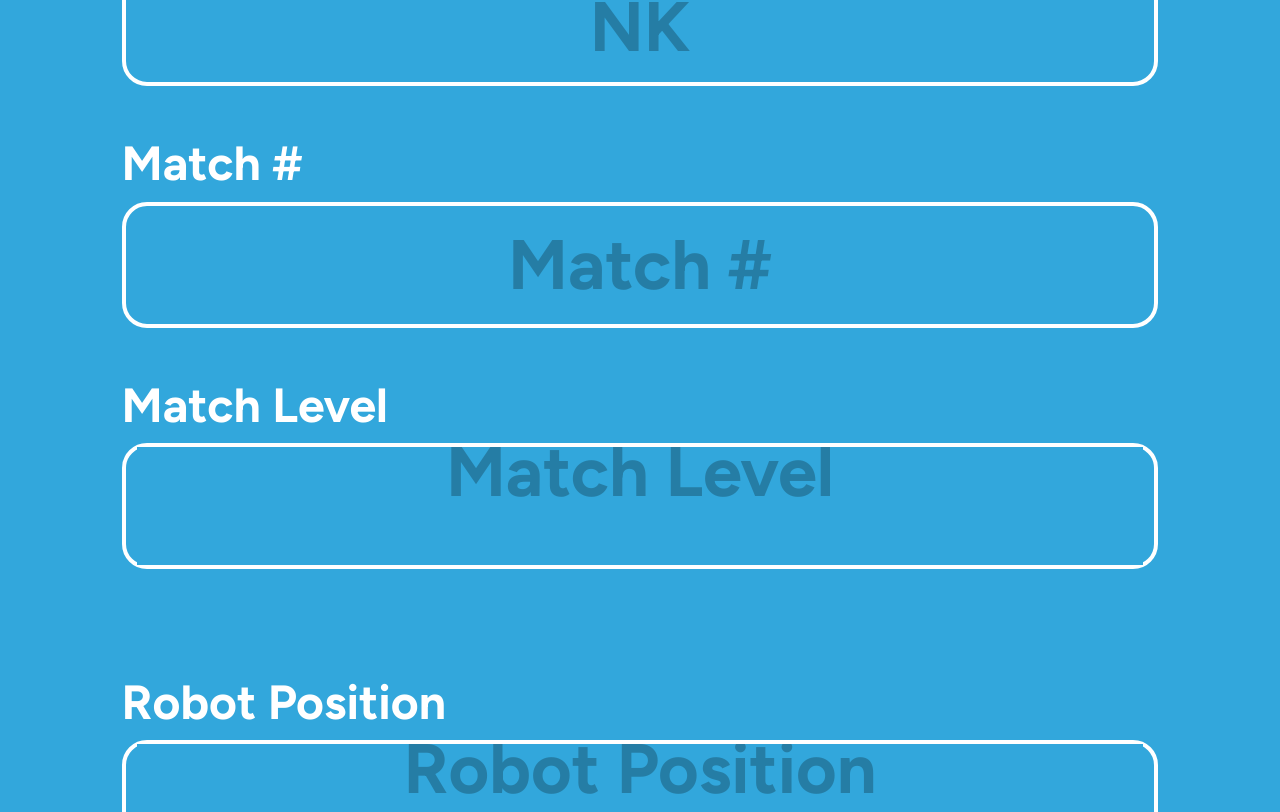
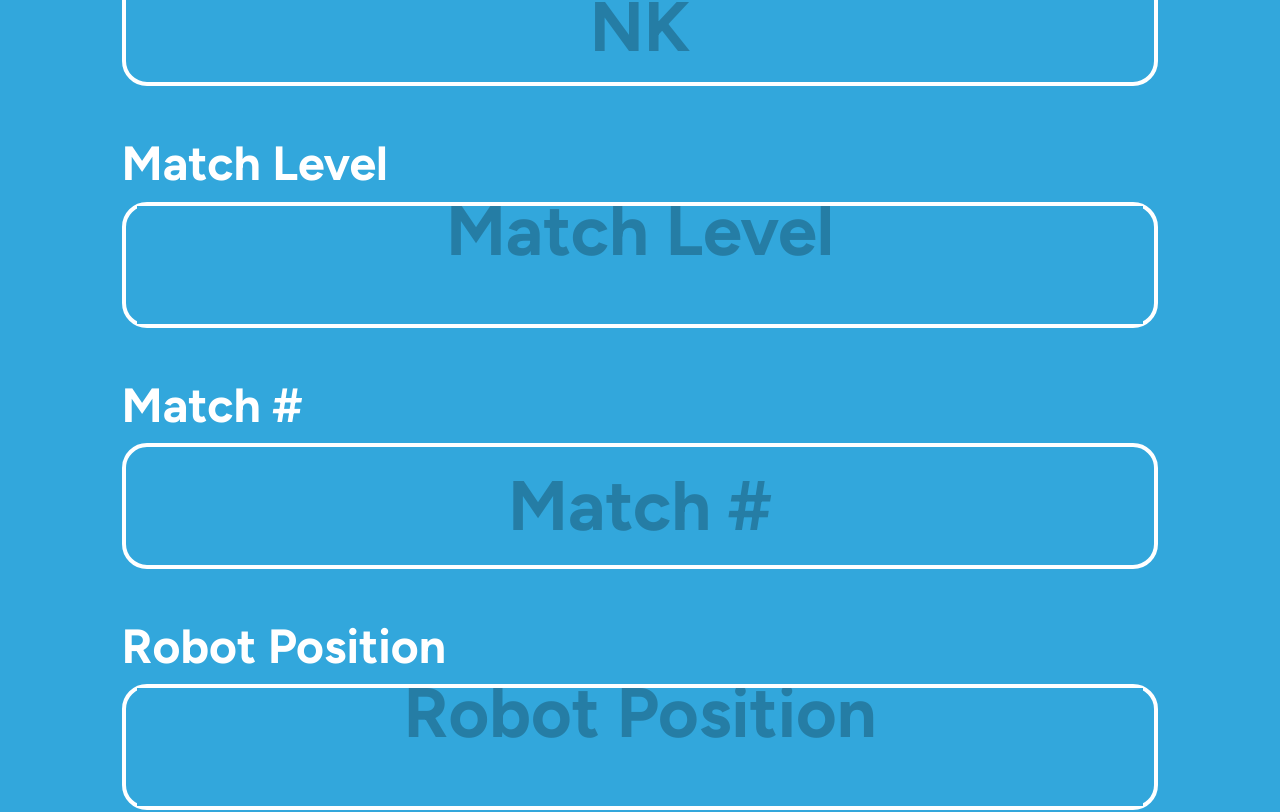
Before and after one commit to PhantomCatz/2024IntegratedScoutingApps, a React (Create React App) app in the folder integrated-scouting-apps/: page /scoutingapp/match in a window 1280 px wide. Shown: the part 814-1626 px from the top of the page. Built offline with nearby package versions, Linux system fonts and the light colour scheme; a web font is replaced by a local one.

Commit message:
Feature - backend sending stuff- lc

```diff
--- a/integrated-scouting-apps/src/routes/match.tsx
+++ b/integrated-scouting-apps/src/routes/match.tsx
@@ -1,8 +1,9 @@
 import '../public/stylesheets/style.css';
 import logo from '../public/images/logo.png';
-import back from '../public/images/back.png';
+import no_image from '../public/images/no_image.png';
 import field_blue from '../public/images/field_blue.png';
 import field_red from '../public/images/field_red.png';
+import plus_white from '../public/images/plus_white.svg'
 import { useRef, useEffect, useState } from 'react';
 import { Tabs, Input, Form, Select, Checkbox, InputNumber, Flex, Button } from 'antd';
 import { ReactSketchCanvas, ReactSketchCanvasRef } from 'react-sketch-canvas';
@@ -12,8 +13,6 @@ import TextArea from 'antd/es/input/TextArea';
 function MatchScout(props: any) {
   const [form] = Form.useForm();
   const [color, setColor] = useState(false);
-  const [isVisible, setIsVisible] = useState(false);
-  const imageURI = useRef<string>();
   const canvasRef = useRef<ReactSketchCanvasRef>(null);
   useEffect(() => document.title = props.title, [props.title]);
   const eventname = process.env.REACT_APP_EVENTNAME;
@@ -23,21 +22,20 @@ function MatchScout(props: any) {
     const body = {
       "matchIdentifier": {
         "initials": event.initials,
-        "robot_position": event.robotpos,
+        "robot": event.robotnum,
         "match_event": eventname,
-        "match_level": event.matchlevel + event.roundnum,
+        "match_level": event.matchlevel,
         "match_number": event.matchnum,
         "team_number": teamNum,
-        "starting_position": event.startingloc,
       },
       "auto": {
         "auto_preload": event.preloaded,
         "auto_preload_scored": event.preloadscored,
         "auto_leave": event.leavespawn,
-        "auto_amps_scored": event.auton_ampscored,
-        "auto_speaker_scored": event.auton_speakerscored,
+        "auto_amps_scored": event.auto_ampscored,
+        "auto_speaker_scored": event.auto_speakerscored,
         "auto_scoring_location": event.auton_scoringloc,
-        "auto_pieces_picked": event.piecespicked,
+        "auto_pieces_picked": event.auton_piecespicked,
         "auto_missed_pieces_amp": event.auton_missedpiecesamp,
         "auto_missed_pieces_speaker": event.auton_missedpiecesspeaker,
         "auto_path": autoPath,
@@ -84,7 +82,7 @@ function MatchScout(props: any) {
         method: "POST",
         body: JSON.stringify(body),
         headers: {
-          "Access-Control-Request-Headers": "*",
+          "Access-Control-Request-Headers": "Content-Type, Origin",
           "Content-Type": "application/json",
           "Origin": "localhost:3000",
           "Database": "MatchScouting"
@@ -95,72 +93,19 @@ function MatchScout(props: any) {
       console.log(err);
     }
   };
-  async function updateTeamNumber() {
-    try {
-      if (isVisible) {
-        const matchID = eventname + "_" + form.getFieldValue('matchlevel') + form.getFieldValue('matchnum') + "m" + form.getFieldValue('roundnum');
-        const response = await fetch('https://www.thebluealliance.com/api/v3/match/' + matchID,
-          {
-            method: "GET",
-            headers: {
-              'X-TBA-Auth-Key': process.env.REACT_APP_TBA_AUTH_KEY as string,
-            }
-          });
-        const data = await response.json();
-        console.log(data);
-        const team_color = form.getFieldValue('robotpos').substring(0, form.getFieldValue('robotpos').indexOf('_'));
-        setColor((team_color === "red" ? true : false));
-        const team_num = form.getFieldValue('robotpos').substring(form.getFieldValue('robotpos').indexOf('_') + 1) - 1;
-        const fullTeam = (data.alliances[team_color].team_keys[team_num] !== null ? data.alliances[team_color].team_keys[team_num] : 0);
-        teamNum = fullTeam.substring(3);
-        console.log(teamNum);
-      }
-      else {
-        const matchID = eventname + "_" + form.getFieldValue('matchlevel') + form.getFieldValue('matchnum');
-        const response = await fetch('https://www.thebluealliance.com/api/v3/match/' + matchID,
-          {
-            method: "GET",
-            headers: {
-              'X-TBA-Auth-Key': process.env.REACT_APP_TBA_AUTH_KEY as string,
-            }
-          });
-        const data = await response.json();
-        console.log(data);
-        const team_color = form.getFieldValue('robotpos').substring(0, form.getFieldValue('robotpos').indexOf('_'));
-        setColor((team_color === "red" ? true : false));
-        const team_num = form.getFieldValue('robotpos').substring(form.getFieldValue('robotpos').indexOf('_') + 1) - 1;
-        const fullTeam = (data.alliances[team_color].team_keys[team_num] !== null ? data.alliances[team_color].team_keys[team_num] : 0);
-        teamNum = fullTeam.substring(3);
-        console.log(teamNum);
-      }
-    }
-    catch (err) {
-      console.log(err);
-    }
-  }
-  async function calculateMatchLevel() {
-    const matchlevel = form.getFieldValue('matchlevel');
-    if (matchlevel !== "qm") {
-      setIsVisible(true);
-    }
-    else {
-      setIsVisible(false);
-    }
-  }
   function preMatch() {
     type FieldType = {
-      initials: string,
-      matchlevel: string,
-      matchnum: number,
-      robotpos: string,
-      startingloc: string,
-      preloaded: boolean,
-      roundnum: number,
+      initials?: string;
+      matchlevel?: string;
+      matchnum?: number;
+      robotpos?: string;
+      startingloc?: string;
+      preloaded?: boolean;
     };
     const rounds = [
-      { label: "Qualifications", value: "qm" },
-      { label: "Semifinals", value: "sf"},
-      { label: "Finals", value: "f1" },
+      { label: "Qualifications", value: "qual" },
+      { label: "Elimination", value: "elim" },
+      { label: "Finals", value: "final" },
     ];
     const robotpos = [
       { label: "R1", value: "red_1" },
@@ -179,46 +124,42 @@ function MatchScout(props: any) {
       <div>
         <h2>Scouter Initials</h2>
         <Form.Item<FieldType> name="initials" rules={[{ required: true, message: 'Please input your initials!' }]}>
-          <Input placeholder='NK' maxLength={2} className="input"/>
+          <Input placeholder='NK' maxLength={2} className="input" />
+        </Form.Item>
+        <h2>Match Level</h2>
+        <Form.Item<FieldType> name="matchlevel" rules={[{ required: true, message: 'Please input the match level!' }]}>
+          <Select placeholder='Match Level' options={rounds} className="input" />
         </Form.Item>
         <h2>Match #</h2>
         <Form.Item<FieldType> name="matchnum" rules={[{ required: true, message: 'Please input the match number!' }]}>
-          <InputNumber controls placeholder='Match #' min={1} onChange={updateTeamNumber} className="input"/>
-        </Form.Item>
-        <h2>Match Level</h2>
-        <Form.Item<FieldType> name="matchlevel" rules={[{ required: true, message: 'Please input the match level!' }]}>
-          <Select placeholder='Match Level' options={rounds} onChange={()=> {calculateMatchLevel(); updateTeamNumber();}} className="input"/>
-        </Form.Item>
-        <h2 style={{ display: isVisible ? 'inherit' : 'none' }}>Round #</h2>
-        <Form.Item<FieldType> name="roundnum" rules={[{ required: isVisible ? true : false, message: 'Please input the round number!' }]}>
-          <InputNumber controls placeholder='Round #' min={1} onChange={updateTeamNumber} style={{ display: isVisible ? 'inherit' : 'none' }} className="input"/>
+          <InputNumber controls placeholder='Match #' min={1} className="input" />
         </Form.Item>
         <h2>Robot Position</h2>
         <Form.Item<FieldType> name="robotpos" rules={[{ required: true, message: 'Please input the robot position!' }]}>
-          <Select placeholder='Robot Position' options={robotpos} onChange={updateTeamNumber} className="input"/>
+          <Select placeholder='Robot Position' options={robotpos} className="input" />
         </Form.Item>
         <h2>Starting Location</h2>
         <Form.Item<FieldType> name="startingloc" rules={[{ required: true, message: 'Please input the starting location!' }]}>
-          <Select placeholder='Starting Location' options={startingloc} className="input"/>
+          <Select placeholder='Starting Location' options={startingloc} className="input" />
         </Form.Item>
         <h2>Preloaded</h2>
         <Form.Item<FieldType> name="preloaded">
-          <Checkbox className='input_checkbox'/>
+          <Checkbox className='input_checkbox' />
         </Form.Item>
       </div>
     );
   }
   function AutonMatch() { //needs to be capitalized to have the dynamic field work
     type FieldType = {
-      auton_speakerscored: number,
-      auton_ampscored: number,
-      auton_missedpiecesamp: number,
-      auton_missedpiecesspeaker: number,
-      leavespawn: boolean,
-      auton_scoringloc: string,
-      preloadscored: boolean,
-      piecespicked: string,
-      auton_comments: string,
+      auton_speakerscored?: number;
+      auton_ampscored?: number;
+      auton_missedpiecesamp?: number;
+      auton_missedpiecesspeaker?: number;
+      leavespawn?: boolean;
+      auton_scoringloc?: string;
+      preloadscored?: boolean;
+      piecespicked?: string;
+      auton_comments?: string;
     };
     const scoringloc = [
       { label: "Amp", value: "amp" },
@@ -238,39 +179,39 @@ function MatchScout(props: any) {
       <div>
         <h2>Speaker Scored</h2>
         <Form.Item<FieldType> name="auton_speakerscored" rules={[{ required: true }]}>
-          <InputNumber controls placeholder='0' min={0} className="input"/>
+          <InputNumber controls placeholder='0' min={0} className="input" />
         </Form.Item>
         <h2>Amp Scored</h2>
         <Form.Item<FieldType> name="auton_ampscored" rules={[{ required: true }]}>
-          <InputNumber controls placeholder='0' min={0} className="input"/>
+          <InputNumber controls placeholder='0' min={0} className="input" />
         </Form.Item>
         <h2>Missed Amp Pieces</h2>
         <Form.Item<FieldType> name="auton_missedpiecesamp" rules={[{ required: true }]}>
-          <InputNumber controls placeholder='0' min={0} className="input"/>
+          <InputNumber controls placeholder='0' min={0} className="input" />
         </Form.Item>
         <h2>Missed Speaker Pieces</h2>
         <Form.Item<FieldType> name="auton_missedpiecesspeaker" rules={[{ required: true }]}>
-          <InputNumber controls placeholder='0' min={0} className="input"/>
+          <InputNumber controls placeholder='0' min={0} className="input" />
         </Form.Item>
         <h2>Leave Spawn</h2>
         <Form.Item<FieldType> name="leavespawn">
-          <Checkbox className='input_checkbox'/>
+          <Checkbox className='input_checkbox' />
         </Form.Item>
         <h2>Scoring Location</h2>
         <Form.Item<FieldType> name="auton_scoringloc" rules={[{ required: true }]}>
-          <Select placeholder='Starting Location' options={scoringloc} className='input'/>
+          <Select placeholder='Starting Location' options={scoringloc} className='input' />
         </Form.Item>
         <h2>Preload Scored</h2>
         <Form.Item<FieldType> name="preloadscored">
-          <Checkbox className='input_checkbox'/>
+          <Checkbox className='input_checkbox' />
         </Form.Item>
         <h2>Pieces Picked</h2>
         <Form.Item<FieldType> name="piecespicked" rules={[{ required: true }]}>
-          <Select placeholder='Pieces Picked' mode='multiple' options={piecespicked} className='input'/>
+          <Select placeholder='Pieces Picked' mode='multiple' options={piecespicked} className='input' />
         </Form.Item>
         <h2>Comments</h2>
         <Form.Item<FieldType> name="auton_comments" rules={[{ required: true }]}>
-          <TextArea placeholder='Comments' style={{verticalAlign: 'center'}} className='input'/>
+          <TextArea placeholder='Comments' style={{ verticalAlign: 'center' }} className='input' />
         </Form.Item>
         <div style={{ alignContent: 'center' }}>
           <ReactSketchCanvas
@@ -279,12 +220,12 @@ function MatchScout(props: any) {
             height='50rem'
             strokeWidth={8}
             strokeColor='#32a7dc'
-            backgroundImage={color ? field_red : field_blue}
+            backgroundImage={color ? field_blue : field_red}
             preserveBackgroundImageAspectRatio='xMidyMid meet'
             exportWithBackgroundImage={true}
-            style={{paddingBottom: '5%'}}
+            style={{ paddingBottom: '5%' }}
           />
-          <Flex justify='in-between' style={{paddingBottom: '10%'}}>
+          <Flex justify='in-between' style={{ paddingBottom: '10%' }}>
             <Button onClick={() => canvasRef.current?.undo()} className='pathbutton'>Undo</Button>
             <Button onClick={() => canvasRef.current?.redo()} className='pathbutton'>Redo</Button>
             <Button onClick={() => canvasRef.current?.clearCanvas()} className='pathbutton'>Clear</Button>
@@ -295,18 +236,19 @@ function MatchScout(props: any) {
   }
   function teleopMatch() {
     type FieldType = {
-      tele_speakerscored: number,
-      tele_ampscored: number,
-      timesamplified: number,
-      groundintake: boolean,
-      sourceintake: boolean,
-      tele_scoringloc: string,
-      amplifyscored: boolean,
-      cooppressed: boolean,
-      cooppressed1st: boolean,
-      traversedstage: boolean,
-      tele_missedpiecesamp: number,
-      tele_missedpiecesspeaker: number,
+      tele_speakerscored?: number,
+      tele_ampscored?: number,
+      timesamplified?: number,
+      groundintake?: boolean,
+      sourceintake?: boolean,
+      tele_scoringloc?: string,
+      amplifyscored?: boolean,
+      cooppressed?: boolean,
+      cooppressed1st?: boolean,
+      traversedstage?: boolean,
+      tele_piecespicked?: string,
+      tele_missedpiecesamp?: number,
+      tele_missedpiecesspeaker?: number,
     };
     const scoringloc = [
       { label: "Amp", value: "amp" },
@@ -314,158 +256,170 @@ function MatchScout(props: any) {
       { label: "Both", value: 'both' },
       { label: "None", value: 'none' },
     ];
+    const piecespicked = [
+      { label: "W1", value: "wing1" },
+      { label: "W2", value: "wing2" },
+      { label: "W3", value: 'wing3' },
+      { label: "C1", value: "center1" },
+      { label: "C2", value: "center2" },
+      { label: "C3", value: 'center3' },
+    ];
     return (
       <div>
         <h2>Speaker Scored</h2>
         <Form.Item<FieldType> name="tele_speakerscored" rules={[{ required: true }]}>
-          <InputNumber controls min={0} value={0} className="input"/>
+          <InputNumber controls min={0} value={0} className="input" />
         </Form.Item>
         <h2>Amp Scored</h2>
         <Form.Item<FieldType> name="tele_ampscored" rules={[{ required: true }]}>
-          <InputNumber controls min={0} value={0} className="input"/>
+          <InputNumber controls min={0} value={0} className="input" />
         </Form.Item>
         <h2>Times Amplified</h2>
         <Form.Item<FieldType> name="timesamplified" rules={[{ required: true }]}>
-          <InputNumber controls min={0} value={0} className="input"/>
+          <InputNumber controls min={0} value={0} className="input" />
         </Form.Item>
         <h2>Ground Intake</h2>
         <Form.Item<FieldType> name="groundintake">
-          <Checkbox className='input_checkbox'/>
+          <Checkbox className='input_checkbox' />
         </Form.Item>
         <h2>Source Intake</h2>
         <Form.Item<FieldType> name="sourceintake">
-          <Checkbox className='input_checkbox'/>
+          <Checkbox className='input_checkbox' />
         </Form.Item>
         <h2>Scoring Location</h2>
         <Form.Item<FieldType> name="tele_scoringloc" rules={[{ required: true }]}>
-          <Select placeholder='Scoring Location' options={scoringloc} className="input"/>
+          <Select placeholder='Scoring Location' options={scoringloc} className="input" />
         </Form.Item>
         <h2>Amplified Score</h2>
         <Form.Item<FieldType> name="amplifyscored" rules={[{ required: true }]}>
-          <InputNumber controls min={0} value={0} className="input"/>
+          <InputNumber controls min={0} value={0} className="input" />
         </Form.Item>
         <h2>Coopertition Pressed</h2>
         <Form.Item<FieldType> name="cooppressed">
-          <Checkbox className='input_checkbox'/>
+          <Checkbox className='input_checkbox' />
         </Form.Item>
         <h2>Cooperated First</h2>
         <Form.Item<FieldType> name="cooppressed1st">
-          <Checkbox className='input_checkbox'/>
+          <Checkbox className='input_checkbox' />
         </Form.Item>
         <h2>Traversed Stage</h2>
         <Form.Item<FieldType> name="traversedstage">
-          <Checkbox className='input_checkbox'/>
+          <Checkbox className='input_checkbox' />
+        </Form.Item>
+        <h2>Pieces Picked</h2>
+        <Form.Item<FieldType> name="tele_piecespicked" rules={[{ required: true }]}>
+          <Select placeholder='Pieces Picked' mode='multiple' options={piecespicked} className="input" />
         </Form.Item>
         <h2>Missed Amp Pieces</h2>
         <Form.Item<FieldType> name="tele_missedpiecesamp" rules={[{ required: true }]}>
-          <InputNumber controls placeholder='0' min={0} className="input"/>
+          <InputNumber controls placeholder='0' min={0} className="input" />
         </Form.Item>
         <h2>Missed Speaker Pieces</h2>
         <Form.Item<FieldType> name="tele_missedpiecesspeaker" rules={[{ required: true }]}>
-          <InputNumber controls placeholder='0' min={0} className="input"/>
+          <InputNumber controls placeholder='0' min={0} className="input" />
         </Form.Item>
       </div>
     );
   }
   function endMatch() {
     type FieldType = {
-      climbed: boolean,
-      timeleft: number,
-      harmony: boolean,
-      spotlit: boolean,
-      climbingaffected: boolean,
-      parked: boolean,
-      trapscored: boolean,
+      climbed?: boolean;
+      timeleft?: number;
+      harmony?: boolean;
+      spotlit?: boolean;
+      climbingaffected?: boolean;
+      parked?: boolean;
+      trapscored?: boolean;
     };
     return (
       <div className='matchbody'>
         <h2>Climbed</h2>
         <Form.Item<FieldType> name="climbed">
-          <Checkbox className='input_checkbox'/>
+          <Checkbox className='input_checkbox' />
         </Form.Item>
         <h2>Time Left</h2>
         <Form.Item<FieldType> name="timeleft" rules={[{ required: true }]}>
-          <InputNumber controls min={0} value={0} className="input"/>
+          <InputNumber controls min={0} value={0} className="input" />
         </Form.Item>
         <h2>Harmony</h2>
         <Form.Item<FieldType> name="harmony">
-          <Checkbox className='input_checkbox'/>
+          <Checkbox className='input_checkbox' />
         </Form.Item>
         <h2>Spotlit</h2>
         <Form.Item<FieldType> name="spotlit">
-          <Checkbox className='input_checkbox'/>
+          <Checkbox className='input_checkbox' />
         </Form.Item>
         <h2>Climbing Affected</h2>
         <Form.Item<FieldType> name="climbingaffected">
-          <Checkbox className='input_checkbox'/>
+          <Checkbox className='input_checkbox' />
         </Form.Item>
         <h2>Parked</h2>
         <Form.Item<FieldType> name="parked">
-          <Checkbox className='input_checkbox'/>
+          <Checkbox className='input_checkbox' />
         </Form.Item>
         <h2>Trap Scored</h2>
         <Form.Item<FieldType> name="trapscored">
-          <Checkbox className='input_checkbox'/>
+          <Checkbox className='input_checkbox' />
         </Form.Item>
       </div>
     );
   }
   function overall() {
     type FieldType = {
-      robotdied: boolean;
-      pushing: number;
-      defended: boolean;
-      hoarded: boolean;
-      wasdefended: boolean;
-      numpenalties: number;
-      penaltiesincurred: string;
-      comments: string;
-      driverskill: number,
-      counterdefense: number,
+      robotdied?: boolean;
+      pushing?: number;
+      defended?: boolean;
+      hoarded?: boolean;
+      wasdefended?: boolean;
+      numpenalties?: number;
+      penaltiesincurred?: string;
+      comments?: string;
+      driverskill?: number,
+      counterdefense?: number,
     };
     return (
       <div className='matchbody'>
         <h2>Robot Died</h2>
         <Form.Item<FieldType> name="robotdied">
-          <Checkbox className='input_checkbox'/>
+          <Checkbox className='input_checkbox' />
         </Form.Item>
-        <h2>Pushing (0-4)</h2>
+        <h2>Pushing</h2>
         <Form.Item<FieldType> name="pushing" rules={[{ required: true }]}>
-          <InputNumber controls min={0} max={4} value={0} className="input"/>
+          <InputNumber controls min={0} max={4} value={0} className="input" />
         </Form.Item>
-        <h2>Counterdefense (0-4)</h2>
+        <h2>Counterdefense</h2>
         <Form.Item<FieldType> name="counterdefense" rules={[{ required: true }]}>
-          <InputNumber controls min={0} max={4} value={0} className="input"/>
+          <InputNumber controls min={0} max={4} value={0} className="input" />
         </Form.Item>
-        <h2>Driver Skill (0-4)</h2>
+        <h2>Driver Skill</h2>
         <Form.Item<FieldType> name="driverskill" rules={[{ required: true }]}>
-          <InputNumber controls min={0} max={4} value={0} className="input"/>
+          <InputNumber controls min={0} max={4} value={0} className="input" />
         </Form.Item>
         <h2>Defended</h2>
         <Form.Item<FieldType> name="defended">
-          <Checkbox className='input_checkbox'/>
+          <Checkbox className='input_checkbox' />
         </Form.Item>
         <h2>Hoarded</h2>
         <Form.Item<FieldType> name="hoarded">
-          <Checkbox className='input_checkbox'/>
+          <Checkbox className='input_checkbox' />
         </Form.Item>
         <h2>Was Defended</h2>
         <Form.Item<FieldType> name="wasdefended">
-          <Checkbox className='input_checkbox'/>
+          <Checkbox className='input_checkbox' />
         </Form.Item>
         <h2>Num Penalties</h2>
         <Form.Item<FieldType> name="numpenalties" rules={[{ required: true }]}>
-          <InputNumber controls min={0} value={0} className="input"/>
+          <InputNumber controls min={0} value={0} className="input" />
         </Form.Item>
         <h2>Penalties Incurred</h2>
         <Form.Item<FieldType> name="penaltiesincurred" rules={[{ required: true }]}>
-          <TextArea placeholder='Penalties Incurred' style={{verticalAlign: 'center'}} className='input'/>
+          <TextArea placeholder='Penalties Incurred' style={{ verticalAlign: 'center' }} className='input' />
         </Form.Item>
         <h2>Comments</h2>
         <Form.Item<FieldType> name="comments" rules={[{ required: true }]}>
-          <TextArea placeholder='Comments' style={{verticalAlign: 'center'}} className='input'/>
+          <TextArea placeholder='Comments' style={{ verticalAlign: 'center' }} className='input' />
         </Form.Item>
-        <Input type="submit" value="Submit" className='input'/>
+        <Input type="submit" value="Submit" className='input' />
       </div>
     )
   }
@@ -500,48 +454,30 @@ function MatchScout(props: any) {
     <body>
       <div className='banner'>
         <header>
-          <a href='/scoutingapp'>
-            <img src={back} style={{height: 64 + 'px', paddingTop: '5%'}} alt=''/>
-          </a>
+          <img src={no_image} style={{ height: 64 + 'px', paddingTop: '5%' }} alt=''></img>
           <table>
             <td>
-              <img src={logo} style={{ height: 256 + 'px' }} alt=''/>
+              <a href="/scoutingapp">
+                <img src={logo} style={{ height: 256 + 'px' }} alt='' ></img>
+              </a>
             </td>
             <td>
-              <h1 style={{display: 'inline-block', textAlign: 'center'}}>Match Scout</h1>
+              <h1 style={{ display: 'inline-block', textAlign: 'center' }}>Match Scout</h1>
             </td>
           </table>
         </header>
       </div>
       <Form
         form={form}
-        initialValues={{
-          auton_speakerscored: false,
-          auton_ampscored: false,
-          leavespawn: false,
-          preloadscored: false,
-
-          groundintake: false,
-          sourceintake: false,
-          amplifyscored: false,
-          cooppressed: false,
-          cooppressed1st: false,
-          traversedstage: false,
-
-          climbed: false,
-          harmony: false,
-          spotlit: false,
-          climbingaffected: false,
-          parked: false,
-          trapscored: false,
-        }}
         onFinish={async event => {
-          canvasRef.current?.exportImage('png').then(data => imageURI.current = data);
-          await setNewMatchScout(event, imageURI.current as string);
-          //window.location.reload();
+          let imageURI = "";
+          canvasRef.current?.exportImage('png').then(data => imageURI = data);
+          console.log(imageURI);
+          await setNewMatchScout(event, imageURI);
+          window.location.reload();
         }}
       >
-        <Tabs defaultActiveKey="1" items={items} className='tabs'/>
+        <Tabs defaultActiveKey="1" items={items} className='tabs' />
       </Form>
     </body>
   );
```
Also changed, not shown: integrated-scouting-apps/src/routes/lookup.tsx (+47 -17 lines), 1 other file (tests, documents, lock files or other folders).
